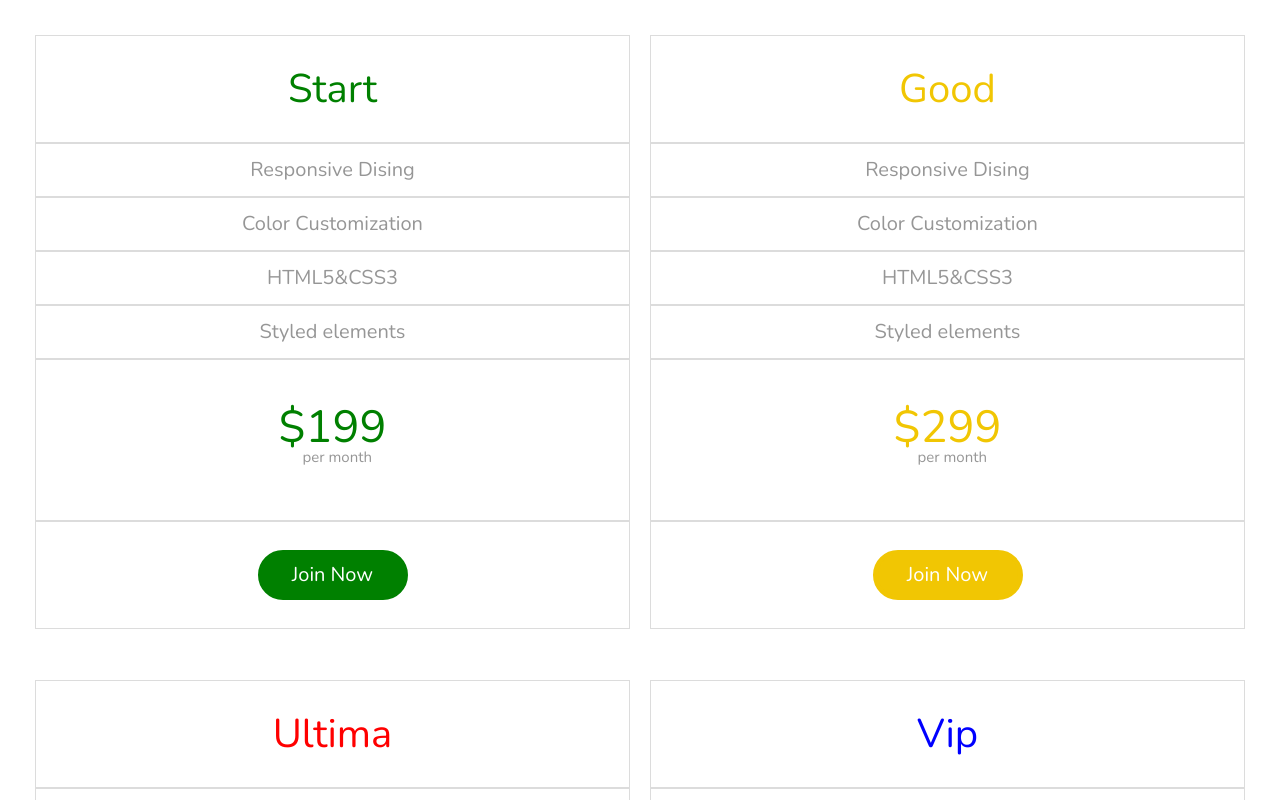
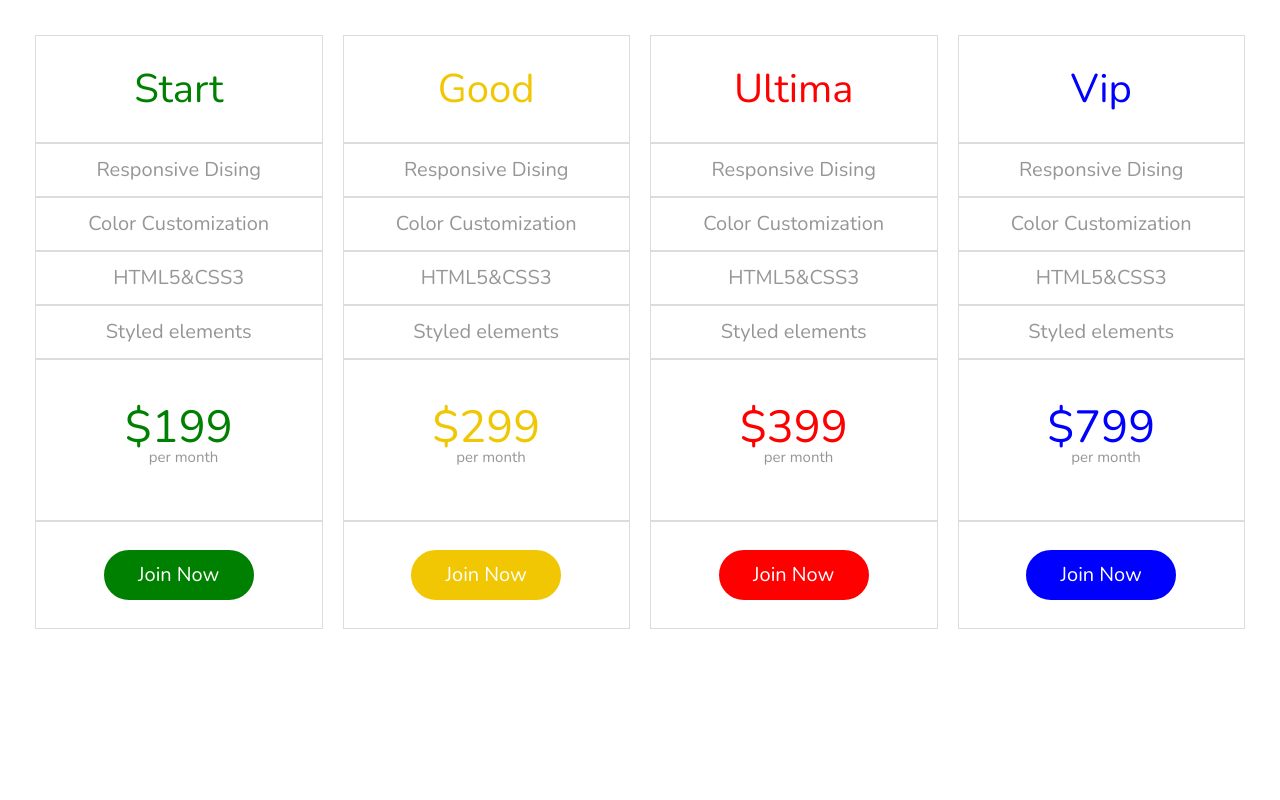
Before and after one commit to nazarenko-by/Suggestion, a plain HTML site: page index.html in a window 1280 px wide. Shown: the top 800 px of the page. Drawn offline with nearby package versions, Linux system fonts and the light colour scheme.

Commit message:
added laptop version

```diff
--- a/style.css
+++ b/style.css
@@ -125,3 +125,9 @@ body{
         padding: 10px;
     }
 }
+
+@media(min-width:1024px){
+    .col-lg-1{
+        width: 25%;
+    }
+}
```
